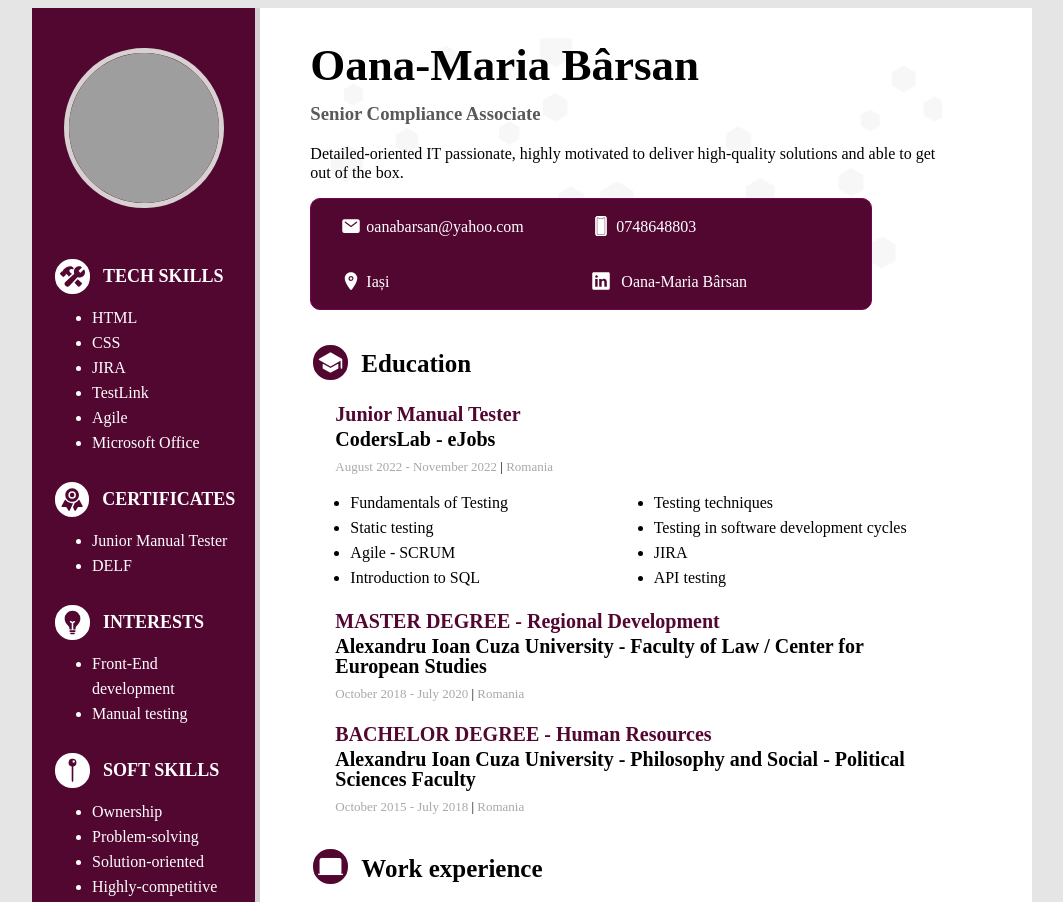
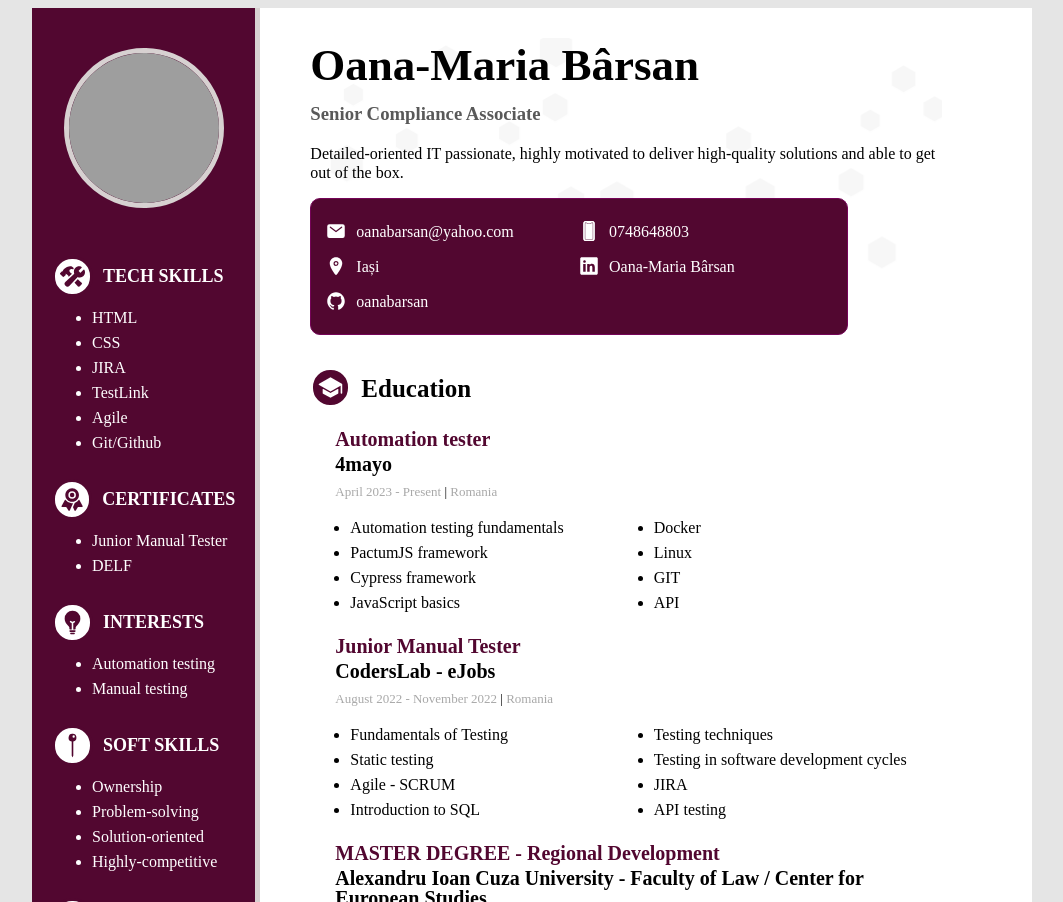
Before and after one commit to oanabarsan/My-resume, a plain HTML site: page index.html in a window 1280 px wide. Shown: the top 902 px of the page, without its empty margins (108-1171 px from the left). Drawn offline with nearby package versions, Linux system fonts and the light colour scheme; grey boxes are pictures that could not be loaded.

Commit message:
Updated course

```diff
--- a/index.html
+++ b/index.html
@@ -4,13 +4,14 @@
   <meta charset="UTF-8">
   <meta http-equiv="X-UA-Compatible" content="IE=edge">
   <meta name="viewport" content="width=device-width, initial-scale=1.0">
-  <title>Document</title>
+  <link rel="icon" href="/My_resume/img/favicon-192x192.png" type="image/png" size="192X192">
+  <title>Oana-Maria Barsan Resume</title>
   <link rel="stylesheet" href="style.css">
   <link rel="preconnect" href="https://fonts.googleapis.com">
-<link rel="preconnect" href="https://fonts.gstatic.com" crossorigin>
-<link rel="preconnect" href="https://fonts.googleapis.com">
-<link rel="preconnect" href="https://fonts.gstatic.com" crossorigin>
-<link href="https://fonts.googleapis.com/css2?family=Roboto:ital,wght@0,400;0,700;1,500&display=swap" rel="stylesheet">
+  <link rel="preconnect" href="https://fonts.gstatic.com" crossorigin>
+  <link rel="preconnect" href="https://fonts.googleapis.com">
+  <link rel="preconnect" href="https://fonts.gstatic.com" crossorigin>
+  <link href="https://fonts.googleapis.com/css2?family=Roboto:ital,wght@0,400;0,700;1,500&display=swap" rel="stylesheet">
 
 </head>
 
@@ -49,6 +50,11 @@
                 <span class="icon"><ion-icon name="logo-linkedin" class="icon"></ion-icon></span>
                 <a href="https://www.linkedin.com/in/oana-maria-b%C3%A2rsan-534b0b173/" target="_blank"><p>Oana-Maria Bârsan</p></a>
               </div>
+
+              <div class="github">
+                <span class="icon"><ion-icon name="logo-github" class="icon"></ion-icon></span>
+                <a href="https://github.com/oanabarsan" target="_blank"><p>oanabarsan</p></a>
+              </div>
             </div>
 
           </div>
@@ -61,8 +67,30 @@
               <h2 class="block-title">Education</h2>
             </div>
 
+
             <div class="education-content">
-              <div>
+            <div>
+                <p class="specialisation">Automation tester</p>
+                <h3 class="university">4mayo</h3>
+                <p class="work-experience-period">April 2023 - Present  <span class="line-break">|</span>  Romania</p>
+            </div>
+
+            <div class="modules">
+              <ul>
+                <li>Automation testing fundamentals</li>
+                <li>PactumJS framework</li>
+                <li>Cypress framework</li>
+                <li>JavaScript basics</li>
+              </ul>
+              <ul>
+                <li>Docker</li>
+                <li>Linux</li>
+                <li>GIT</li>
+                <li>API</li>
+              </ul>
+            </div>
+
+            <div>
                 <p class="specialisation">Junior Manual Tester</p>
                 <h3 class="university">CodersLab - eJobs</h3>
                 <p class="work-experience-period">August 2022 - November 2022  <span class="line-break">|</span>  Romania</p>
@@ -130,7 +158,7 @@
 
           </div>
 
-  <!--Company nb. 2-->
+  <!-- Company nb. 2
         <div>
           <h3 class="university">Assistant Manager <span>VIVA Real estate</span></h3>
           <p class="work-experience-period">June 2019 - July 2021  <span class="line-break">|</span> Romania</p>
@@ -145,19 +173,17 @@
             <li>E-mail management</li>
           </ul>
 
-          </div>
+          </div> -->
 
   <!--Work and Travel SUA-->
         <div>
           <h3 class="university">Work and Travel </h3>
+
           <p class="work-experience-period">June 2016 - October 2016  <span class="line-break">|</span> SUA</p>
+
+          <p class="work-experience-period">June 2017 - October 2017  <span class="line-break">|</span> Greece</p>
           </div>
 
-  <!--Work and Travel Greece-->
-        <div>
-            <h3 class="university">Work and Travel </h3>
-            <p class="work-experience-period">June 2017 - October 2017  <span class="line-break">|</span> Greece</p>
-          </div>
     </div>
 
 
@@ -184,7 +210,7 @@
       <li>JIRA</li>
       <li>TestLink</li>
       <li>Agile</li>
-      <li>Microsoft Office</li>
+      <li>Git/Github</li>
     </ul>
     </div>
 
@@ -209,7 +235,7 @@
 
     <div class="aside-section-content">
       <ul class="li-content">
-      <li>Front-End development</li>
+      <li>Automation testing</li>
       <li>Manual testing</li>
     </ul>
     </div>
--- a/style.css
+++ b/style.css
@@ -62,7 +62,6 @@ body {
 
 .icon {
   color: white;
-  margin-right: 5px;
   font-size: 20px;;
 }
 
@@ -73,9 +72,8 @@ body {
   border-radius: 10px;
   background-color: rgb(82, 7, 48);
   color: white;
-  padding: 0 30px 0 30px;
-  max-width: 500px;
-  min-width: 150px;
+  width: 80%;
+  padding: 15px;
 }
 
 .personal-info a {
@@ -84,15 +82,21 @@ body {
   cursor: pointer;
 }
 
-.email, .phone, .location, .linkedin {
+.personal-info p {
+  margin: 0;
+  padding: 10px;
+}
+
+.email, .phone, .location, .linkedin, .github {
   display: flex;
   flex-direction: row;
-  justify-content: left;
+  justify-content:stretch;
   align-items: center;
   line-height: 15px;
   margin: 0;
-  height: 55px;
+  height: 35px;
   font-size: 25px;
+  width: 100%;
 }
 
 /*Education section*/
@@ -260,7 +264,7 @@ body {
   margin-top: 0;
 }
 
-@media (min-width: 350px) and (max-width: 850px) {
+@media (min-width: 350px) and (max-width: 750px) {
   body {
     margin: 0;
   }
@@ -297,6 +301,8 @@ body {
   .personal-info {
     padding: 0 5px;;
     text-align: center;
+    width: 95%;
+    margin: 0 auto;
   }
 
   .personal-info p {
@@ -341,8 +347,8 @@ body {
   /* Sidebar styles */
 
   .image {
-    width: 100px;
-    height: 100px;
+    width: 80px;
+    height: 80px;
     display: block;
   }
 
@@ -371,3 +377,9 @@ body {
     font-size: 9px;
   }
 }
+
+@media (min-width: 751px) and (max-width: 950px) {
+  .personal-info {
+    width: 95%;
+  }
+}
```
Also changed, not shown: img/favicon-192x192.png (added).
